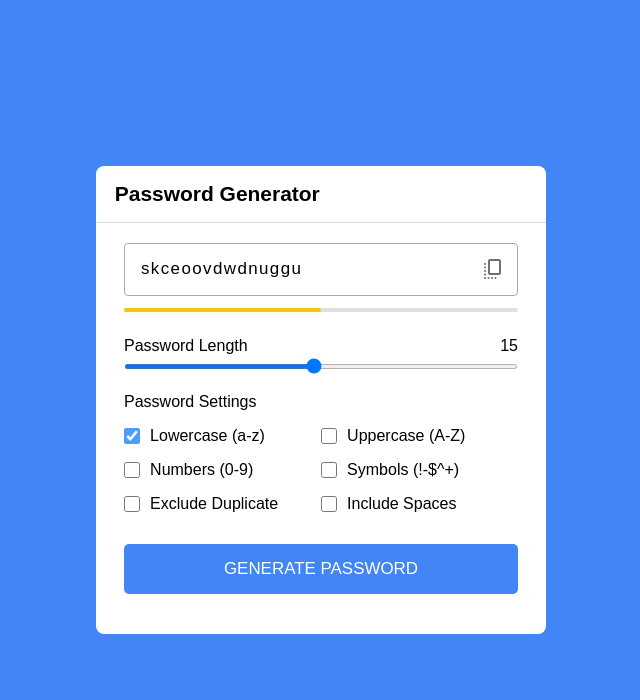
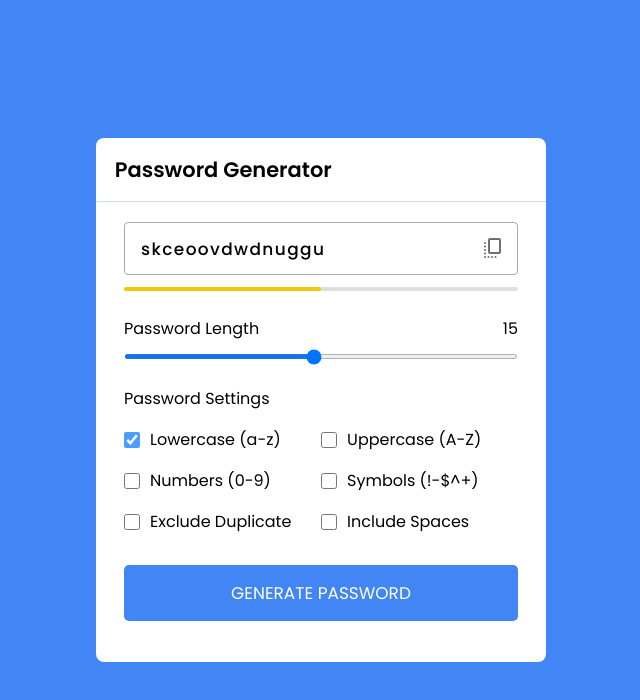
Before and after one commit to br4nc4/html-css-js-password-generator, a plain HTML site: page index.html in a window 1280 px wide. Shown: the whole page, without its empty margins (319-959 px from the left). Drawn offline with nearby package versions, Linux system fonts and the light colour scheme.

Commit message:
fixed import google font

```diff
--- a/index.html
+++ b/index.html
@@ -6,7 +6,7 @@
     <meta name="viewport" content="width=device-width, initial-scale=1.0">
     <title>Password Generator Javascript</title>
     <link rel="stylesheet" href="style.css">
-    <link rel="stylesheet" href="https://fonts.googleapis.com/css2?family=Material+Symbols+Rounded:opsz,wght,FILL,GRAD@20..48,100..700,0..1,-50..200">
+    <link rel="stylesheet" href="https://fonts.googleapis.com/css2?family=Material+Symbols+Rounded:opsz,wght,FILL,GRAD@20..48,100..700,0..1,-50..200" />
     <!-- <link href="https://cdn.jsdelivr.net/npm/bootstrap@5.2.2/dist/css/bootstrap.min.css" rel="stylesheet" integrity="sha384-Zenh87qX5JnK2Jl0vWa8Ck2rdkQ2Bzep5IDxbcnCeuOxjzrPF/et3URy9Bv1WTRi" crossorigin="anonymous"> -->
     <script src="script.js" defer></script>
 </head>
--- a/style.css
+++ b/style.css
@@ -1,4 +1,4 @@
-@import url('https://fonts.googleapis.com/css2family=Poppins:wght@400;500;600&display=swap');
+@import url('https://fonts.googleapis.com/css2?family=Poppins:wght@400;500;600&display=swap');
 
 *{
     margin: 0;
```
